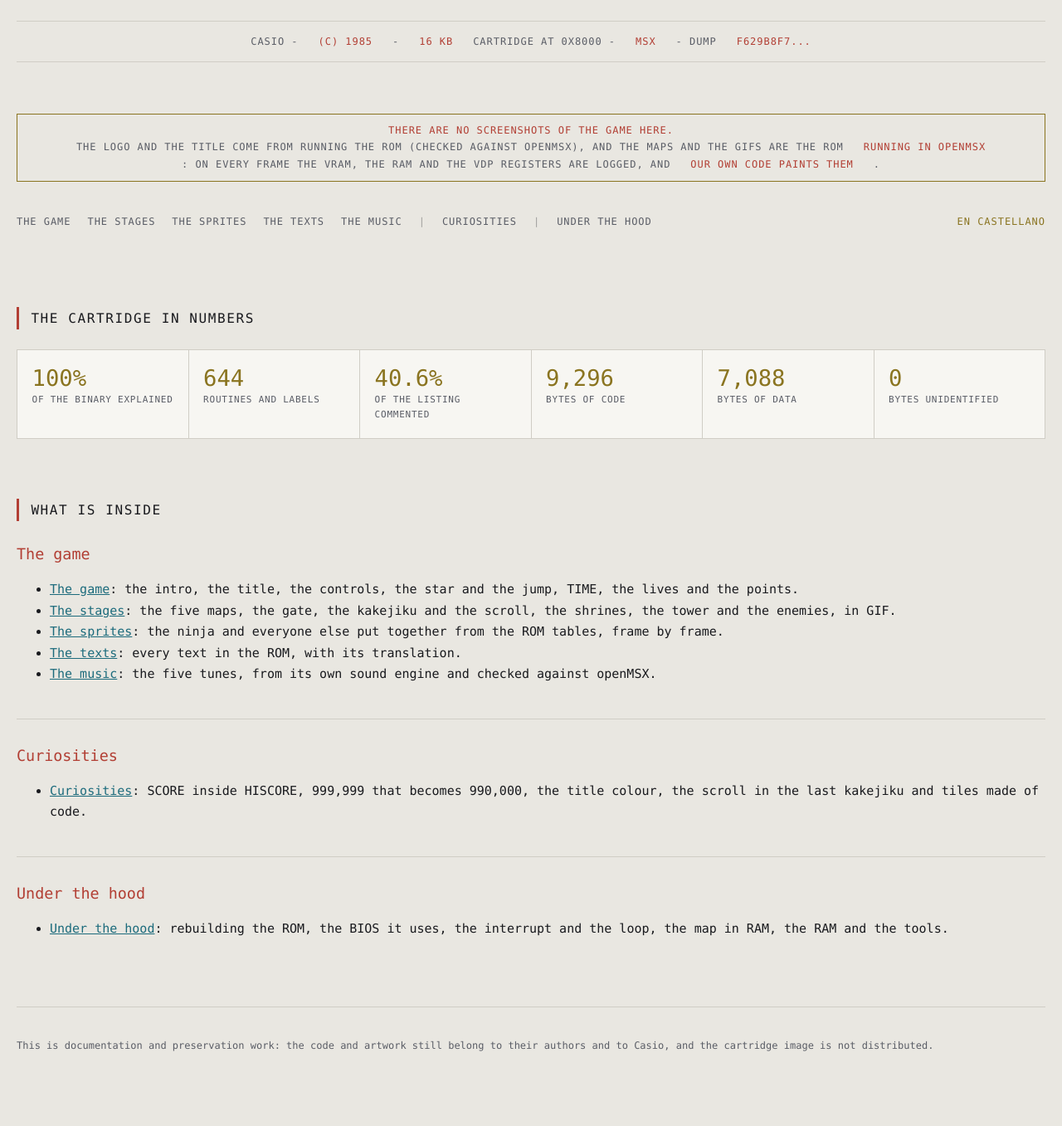
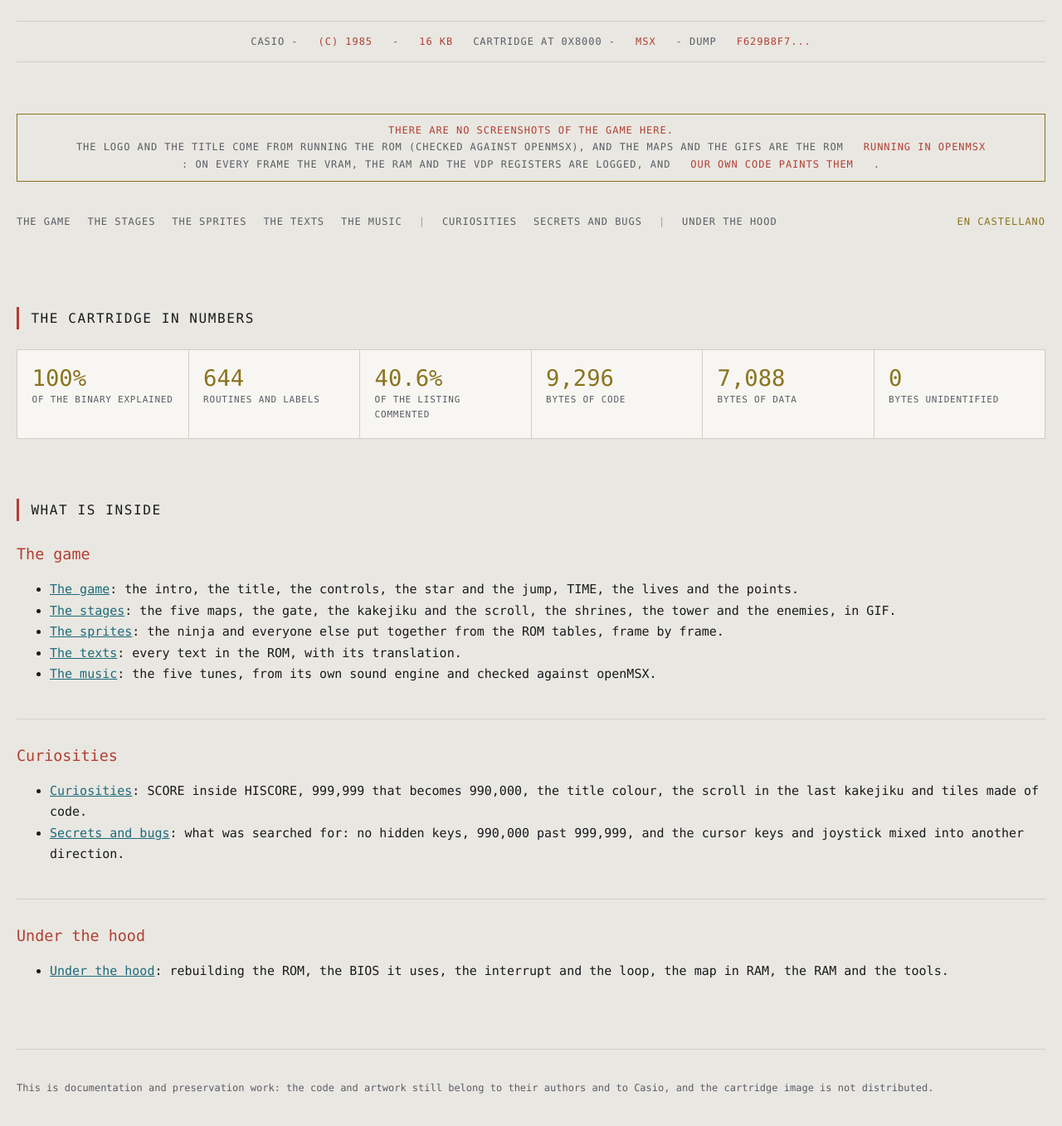
Before and after one commit to antxiko/IgaNinpouchou-disassembly, a Jekyll site: the page docs/index.html, which Jekyll copies as it is, in a window 1280 px wide and 1400 px high, scrolled down 600 px. Shown: the top 1357 px of the window at 83% size. Built offline with Jekyll 4.4.1, drawn with Linux system fonts in a browser that asks for light colours.

Commit message:
Secretos y fallos: ninguna tecla escondida, el 990.000 y los cursores y el mando que se mezclan
Nueva pagina SECRETS-AND-BUGS / SECRETOS-Y-FALLOS. Ejecutando palanca con cada puerto en una
direccion: el OR de los dos numeros de GTSTCK da otra (derecha + abajo = 7, el ninja va a la
izquierda). El tope de los puntos y las comparaciones que no sirven, ya en curiosidades, enlazados.

Co-Authored-By: Claude Opus 5.5 <noreply@anthropic.com>

```diff
--- a/docs/es/index.html
+++ b/docs/es/index.html
@@ -89,10 +89,10 @@ audio{display:block;width:100%;max-width:640px;margin:.75rem 0 1.5rem}
 </header>
 <p class="ficha" style="border:1px solid var(--oro);padding:.8em 1em;margin:1.5em 0">
 <b>Aqu&iacute; no hay capturas del juego.</b> El logotipo y el t&iacute;tulo salen de ejecutar la ROM (cotejados con openMSX), y los mapas y los GIF son la ROM <b>funcionando en openMSX</b>: en cada cuadro se apuntan la VRAM, la RAM y los registros del VDP, y <b>c&oacute;digo nuestro los pinta</b>.</p>
-<nav><a href="LA-PARTIDA.html">La partida</a><a href="LAS-FASES.html">Las fases</a><a href="LOS-SPRITES.html">Los sprites</a><a href="LOS-TEXTOS.html">Los textos</a><a href="LA-MUSICA.html">La m&uacute;sica</a><span style="opacity:.35">|</span><a href="CURIOSIDADES.html">Curiosidades</a><span style="opacity:.35">|</span><a href="POR-DENTRO.html">Por dentro</a><a href="../" style="margin-left:auto;color:var(--oro)">In English</a></nav>
+<nav><a href="LA-PARTIDA.html">La partida</a><a href="LAS-FASES.html">Las fases</a><a href="LOS-SPRITES.html">Los sprites</a><a href="LOS-TEXTOS.html">Los textos</a><a href="LA-MUSICA.html">La m&uacute;sica</a><span style="opacity:.35">|</span><a href="CURIOSIDADES.html">Curiosidades</a><a href="SECRETOS-Y-FALLOS.html">Secretos y fallos</a><span style="opacity:.35">|</span><a href="POR-DENTRO.html">Por dentro</a><a href="../" style="margin-left:auto;color:var(--oro)">In English</a></nav>
 <section id="numbers">
   <h2>El cartucho en cifras</h2>
   <div class="cifras"><div class="cifra"><b>100 %</b><span>del binario explicado</span></div><div class="cifra"><b>644</b><span>rutinas y etiquetas</span></div><div class="cifra"><b>40,6 %</b><span>del listado comentado</span></div><div class="cifra"><b>9.296</b><span>bytes de código</span></div><div class="cifra"><b>7.088</b><span>bytes de datos</span></div><div class="cifra"><b>0</b><span>bytes sin identificar</span></div></div>
 </section>
-<section id="pages"><h2>Lo que hay dentro</h2><div class="hall"><h3>El juego</h3><ul><li><a href="LA-PARTIDA.html">La partida</a>: la presentaci&oacute;n, el t&iacute;tulo, los mandos, la estrella y el salto, TIME, las vidas y los puntos.</li><li><a href="LAS-FASES.html">Las fases</a>: los cinco mapas, la puerta, los kakejiku y el rollo, los altarcitos, la torre y los enemigos, en GIF.</li><li><a href="LOS-SPRITES.html">Los sprites</a>: el ninja y todos los dem&aacute;s montados desde las tablas de la ROM, cuadro a cuadro.</li><li><a href="LOS-TEXTOS.html">Los textos</a>: todos los textos de la ROM, con su traducci&oacute;n.</li><li><a href="LA-MUSICA.html">La m&uacute;sica</a>: las cinco m&uacute;sicas, de su propio motor de sonido y cotejadas con openMSX.</li></ul></div><div class="hall"><h3>Curiosidades</h3><ul><li><a href="CURIOSIDADES.html">Curiosidades</a>: SCORE dentro de HISCORE, 999.999 que se vuelve 990.000, el color del t&iacute;tulo, el rollo en el &uacute;ltimo kakejiku y casillas hechas de c&oacute;digo.</li></ul></div><div class="hall"><h3>Por dentro</h3><ul><li><a href="POR-DENTRO.html">Por dentro</a>: rehacer la ROM, la BIOS que usa, la interrupci&oacute;n y el bucle, el mapa en la RAM, la RAM y las herramientas.</li></ul></div></section>
+<section id="pages"><h2>Lo que hay dentro</h2><div class="hall"><h3>El juego</h3><ul><li><a href="LA-PARTIDA.html">La partida</a>: la presentaci&oacute;n, el t&iacute;tulo, los mandos, la estrella y el salto, TIME, las vidas y los puntos.</li><li><a href="LAS-FASES.html">Las fases</a>: los cinco mapas, la puerta, los kakejiku y el rollo, los altarcitos, la torre y los enemigos, en GIF.</li><li><a href="LOS-SPRITES.html">Los sprites</a>: el ninja y todos los dem&aacute;s montados desde las tablas de la ROM, cuadro a cuadro.</li><li><a href="LOS-TEXTOS.html">Los textos</a>: todos los textos de la ROM, con su traducci&oacute;n.</li><li><a href="LA-MUSICA.html">La m&uacute;sica</a>: las cinco m&uacute;sicas, de su propio motor de sonido y cotejadas con openMSX.</li></ul></div><div class="hall"><h3>Curiosidades</h3><ul><li><a href="CURIOSIDADES.html">Curiosidades</a>: SCORE dentro de HISCORE, 999.999 que se vuelve 990.000, el color del t&iacute;tulo, el rollo en el &uacute;ltimo kakejiku y casillas hechas de c&oacute;digo.</li><li><a href="SECRETOS-Y-FALLOS.html">Secretos y fallos</a>: lo que se ha buscado: ninguna tecla escondida, 990.000 pasado 999.999, y los cursores y el mando que se mezclan en otra direcci&oacute;n.</li></ul></div><div class="hall"><h3>Por dentro</h3><ul><li><a href="POR-DENTRO.html">Por dentro</a>: rehacer la ROM, la BIOS que usa, la interrupci&oacute;n y el bucle, el mapa en la RAM, la RAM y las herramientas.</li></ul></div></section>
 <footer><p>Esto es trabajo de documentación y preservación: el código y los gráficos siguen siendo de sus autores y de Casio, y la imagen del cartucho no se distribuye.</p></footer>
--- a/docs/index.html
+++ b/docs/index.html
@@ -89,10 +89,10 @@ audio{display:block;width:100%;max-width:640px;margin:.75rem 0 1.5rem}
 </header>
 <p class="ficha" style="border:1px solid var(--oro);padding:.8em 1em;margin:1.5em 0">
 <b>There are no screenshots of the game here.</b> The logo and the title come from running the ROM (checked against openMSX), and the maps and the GIFs are the ROM <b>running in openMSX</b>: on every frame the VRAM, the RAM and the VDP registers are logged, and <b>our own code paints them</b>.</p>
-<nav><a href="THE-GAME.html">The game</a><a href="THE-STAGES.html">The stages</a><a href="THE-SPRITES.html">The sprites</a><a href="THE-TEXTS.html">The texts</a><a href="THE-MUSIC.html">The music</a><span style="opacity:.35">|</span><a href="CURIOSITIES.html">Curiosities</a><span style="opacity:.35">|</span><a href="UNDER-THE-HOOD.html">Under the hood</a><a href="es/" style="margin-left:auto;color:var(--oro)">En castellano</a></nav>
+<nav><a href="THE-GAME.html">The game</a><a href="THE-STAGES.html">The stages</a><a href="THE-SPRITES.html">The sprites</a><a href="THE-TEXTS.html">The texts</a><a href="THE-MUSIC.html">The music</a><span style="opacity:.35">|</span><a href="CURIOSITIES.html">Curiosities</a><a href="SECRETS-AND-BUGS.html">Secrets and bugs</a><span style="opacity:.35">|</span><a href="UNDER-THE-HOOD.html">Under the hood</a><a href="es/" style="margin-left:auto;color:var(--oro)">En castellano</a></nav>
 <section id="numbers">
   <h2>The cartridge in numbers</h2>
   <div class="cifras"><div class="cifra"><b>100%</b><span>of the binary explained</span></div><div class="cifra"><b>644</b><span>routines and labels</span></div><div class="cifra"><b>40.6%</b><span>of the listing commented</span></div><div class="cifra"><b>9,296</b><span>bytes of code</span></div><div class="cifra"><b>7,088</b><span>bytes of data</span></div><div class="cifra"><b>0</b><span>bytes unidentified</span></div></div>
 </section>
-<section id="pages"><h2>What is inside</h2><div class="hall"><h3>The game</h3><ul><li><a href="THE-GAME.html">The game</a>: the intro, the title, the controls, the star and the jump, TIME, the lives and the points.</li><li><a href="THE-STAGES.html">The stages</a>: the five maps, the gate, the kakejiku and the scroll, the shrines, the tower and the enemies, in GIF.</li><li><a href="THE-SPRITES.html">The sprites</a>: the ninja and everyone else put together from the ROM tables, frame by frame.</li><li><a href="THE-TEXTS.html">The texts</a>: every text in the ROM, with its translation.</li><li><a href="THE-MUSIC.html">The music</a>: the five tunes, from its own sound engine and checked against openMSX.</li></ul></div><div class="hall"><h3>Curiosities</h3><ul><li><a href="CURIOSITIES.html">Curiosities</a>: SCORE inside HISCORE, 999,999 that becomes 990,000, the title colour, the scroll in the last kakejiku and tiles made of code.</li></ul></div><div class="hall"><h3>Under the hood</h3><ul><li><a href="UNDER-THE-HOOD.html">Under the hood</a>: rebuilding the ROM, the BIOS it uses, the interrupt and the loop, the map in RAM, the RAM and the tools.</li></ul></div></section>
+<section id="pages"><h2>What is inside</h2><div class="hall"><h3>The game</h3><ul><li><a href="THE-GAME.html">The game</a>: the intro, the title, the controls, the star and the jump, TIME, the lives and the points.</li><li><a href="THE-STAGES.html">The stages</a>: the five maps, the gate, the kakejiku and the scroll, the shrines, the tower and the enemies, in GIF.</li><li><a href="THE-SPRITES.html">The sprites</a>: the ninja and everyone else put together from the ROM tables, frame by frame.</li><li><a href="THE-TEXTS.html">The texts</a>: every text in the ROM, with its translation.</li><li><a href="THE-MUSIC.html">The music</a>: the five tunes, from its own sound engine and checked against openMSX.</li></ul></div><div class="hall"><h3>Curiosities</h3><ul><li><a href="CURIOSITIES.html">Curiosities</a>: SCORE inside HISCORE, 999,999 that becomes 990,000, the title colour, the scroll in the last kakejiku and tiles made of code.</li><li><a href="SECRETS-AND-BUGS.html">Secrets and bugs</a>: what was searched for: no hidden keys, 990,000 past 999,999, and the cursor keys and joystick mixed into another direction.</li></ul></div><div class="hall"><h3>Under the hood</h3><ul><li><a href="UNDER-THE-HOOD.html">Under the hood</a>: rebuilding the ROM, the BIOS it uses, the interrupt and the loop, the map in RAM, the RAM and the tools.</li></ul></div></section>
 <footer><p>This is documentation and preservation work: the code and artwork still belong to their authors and to Casio, and the cartridge image is not distributed.</p></footer>
--- a/tools/contenido_web.py
+++ b/tools/contenido_web.py
@@ -91,7 +91,10 @@ PAGINAS = [
       "SCORE inside HISCORE, 999,999 that becomes 990,000, the title colour, the scroll in the last kakejiku "
       "and tiles made of code",
       "SCORE dentro de HISCORE, 999.999 que se vuelve 990.000, el color del t&iacute;tulo, el rollo en el "
-      "&uacute;ltimo kakejiku y casillas hechas de c&oacute;digo")],
+      "&uacute;ltimo kakejiku y casillas hechas de c&oacute;digo"),
+     ("SECRETS-AND-BUGS.html", "SECRETOS-Y-FALLOS.html", "Secrets and bugs", "Secretos y fallos",
+      "what was searched for: no hidden keys, 990,000 past 999,999, and the cursor keys and joystick mixed into another direction",
+      "lo que se ha buscado: ninguna tecla escondida, 990.000 pasado 999.999, y los cursores y el mando que se mezclan en otra direcci&oacute;n")],
     [("UNDER-THE-HOOD.html", "POR-DENTRO.html", "Under the hood", "Por dentro",
       "rebuilding the ROM, the BIOS it uses, the interrupt and the loop, the map in RAM, the RAM and the tools",
       "rehacer la ROM, la BIOS que usa, la interrupci&oacute;n y el bucle, el mapa en la RAM, la RAM y las "
```
Also changed, not shown: docs/SECRETS-AND-BUGS.md (added, +41 -0 lines), docs/_layouts/en.html (+1 -1 lines), docs/_layouts/es.html (+1 -1 lines), docs/es/SECRETOS-Y-FALLOS.md (added, +40 -0 lines), tests/test_web.py (+1 -1 lines), 2 other files.
